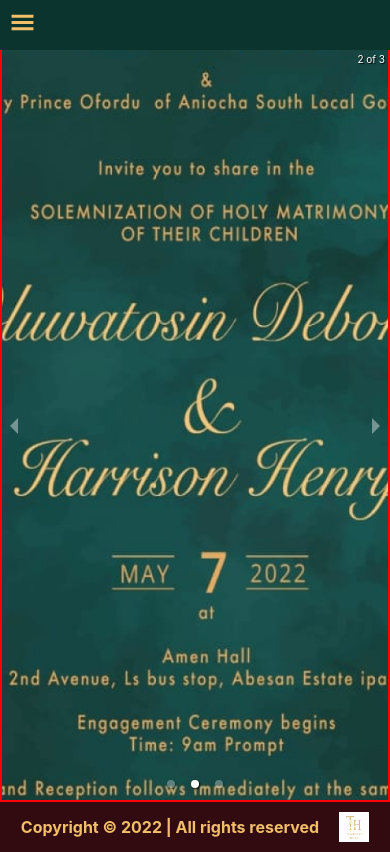
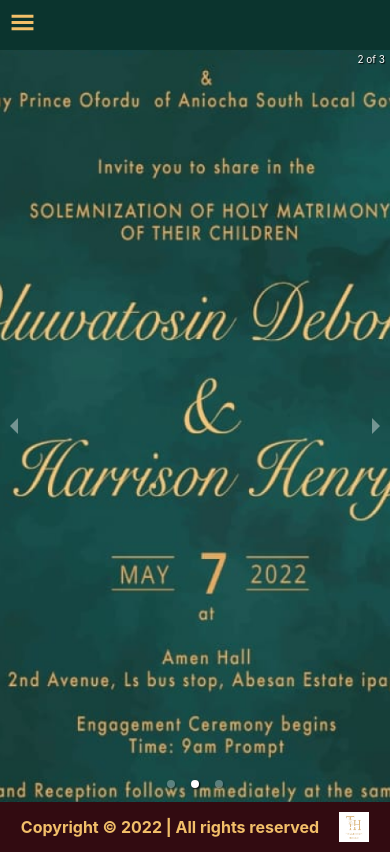
Before and after one commit to oforduh/HART-PHOTOALBUM, a React (Create React App) app: page / in a window 390 px wide. Built offline with nearby package versions, Linux system fonts and the light colour scheme.

Commit message:
bordered removed

```diff
--- a/src/pages/HomePage/homepage.module.scss
+++ b/src/pages/HomePage/homepage.module.scss
@@ -27,7 +27,7 @@
 @media screen and (max-width: 500px) {
   .homePageParentDiv {
     .imageContainer {
-      border: 2px solid red;
+      //   border: 2px solid red;
       img {
         object-fit: cover;
         width: 100%;
```
